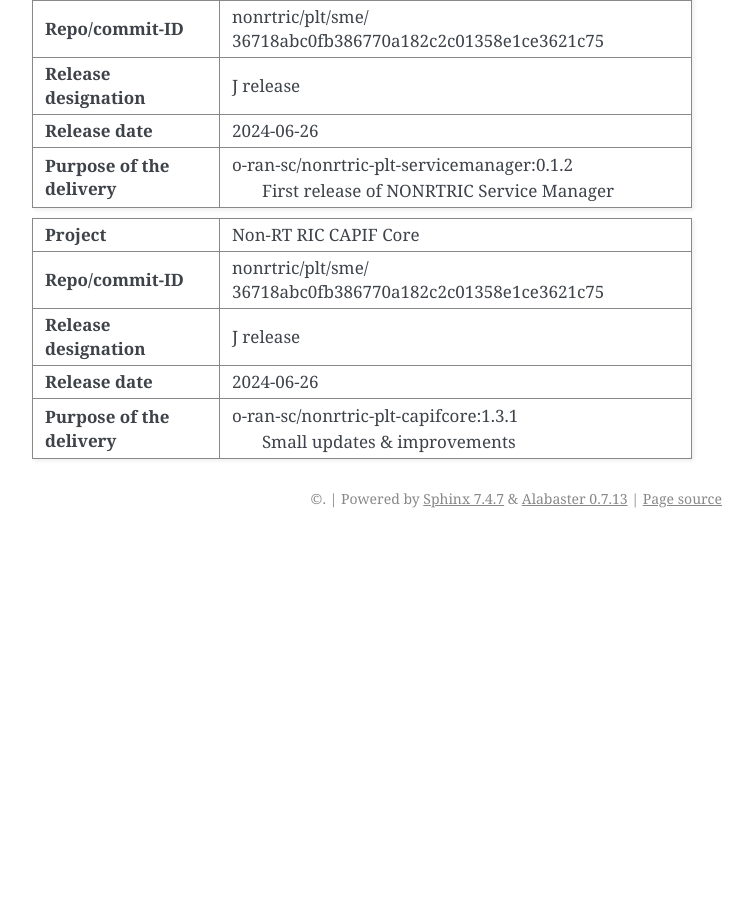
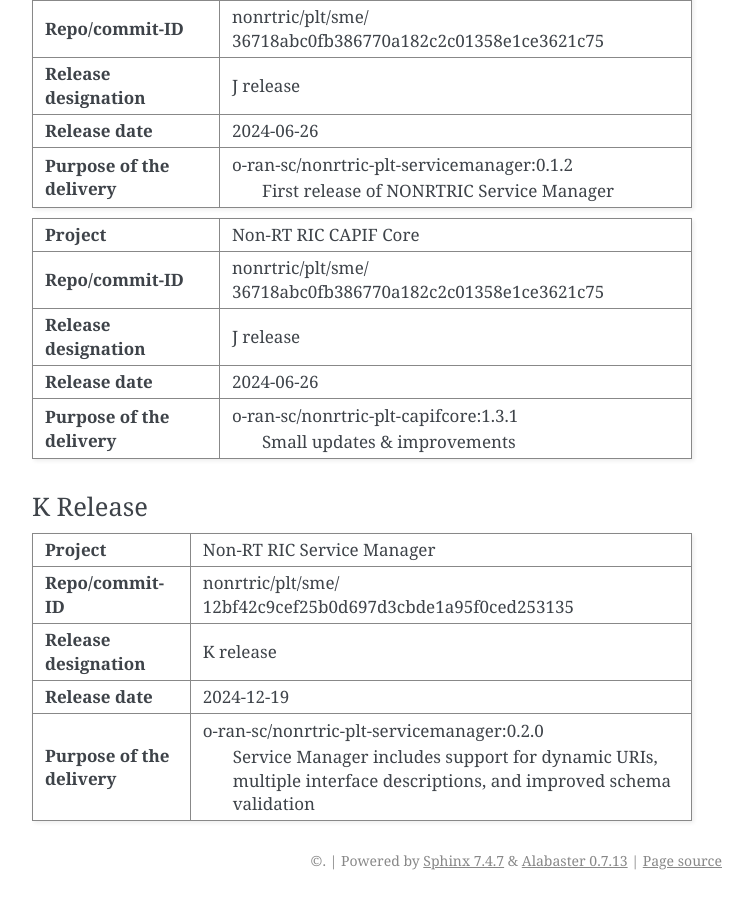
Before and after one commit to o-ran-sc/nonrtric-plt-sme, a Sphinx documentation site: the page built from docs/release-notes.rst, in a window 1280 px wide and 900 px high, scrolled down 2242 px. Shown: the whole window, without its empty margins (388-1141 px from the left). Built offline with Sphinx 7.4.7, drawn with Linux system fonts in a browser that asks for light colours; before the commit the page ends 2780 px from its top, so only the background shows below that; some of the changed text lies outside the part shown.

Commit message:
Release K - Update release notes
Issue-ID: NONRTRIC-1041
Change-Id: Iefc5e319f02b49f2cde3edbb43f529edad388165
Signed-off-by: JohnKeeney <john.keeney@est.tech>

```diff
--- a/docs/release-notes.rst
+++ b/docs/release-notes.rst
@@ -21,8 +21,8 @@
 |            |          |                  | Initial version of Service Manager   |
 |            |          |                  |                                      |
 +------------+----------+------------------+--------------------------------------+
-| TBA        | TBA      |  Denis G Noonan  | Service Manager includes support for |
-|            |          |                  | dynamic URIs, multiple interface     |
+| 2024-12-19 | 0.2.0    |  Denis G Noonan  | Service Manager includes support for |
+|            |          |  John Keeney     | dynamic URIs, multiple interface     |
 |            |          |                  | descriptions, and improved schema    |
 |            |          |                  | validation.                          |
 +------------+----------+------------------+--------------------------------------+
@@ -175,3 +175,27 @@
 |                             |    Small updates & improvements                   |
 |                             |                                                   |
 +-----------------------------+---------------------------------------------------+
+
+
+K Release
+---------
++-----------------------------+---------------------------------------------------+
+| **Project**                 | Non-RT RIC Service Manager                        |
+|                             |                                                   |
++-----------------------------+---------------------------------------------------+
+| **Repo/commit-ID**          | nonrtric/plt/sme/                                 |
+|                             | 12bf42c9cef25b0d697d3cbde1a95f0ced253135          |
+|                             |                                                   |
++-----------------------------+---------------------------------------------------+
+| **Release designation**     | K release                                         |
+|                             |                                                   |
++-----------------------------+---------------------------------------------------+
+| **Release date**            | 2024-12-19                                        |
+|                             |                                                   |
++-----------------------------+---------------------------------------------------+
+| **Purpose of the delivery** | o-ran-sc/nonrtric-plt-servicemanager:0.2.0        |
+|                             |     Service Manager includes support for          |
+|                             |     dynamic URIs, multiple interface              |
+|                             |     descriptions, and improved schema validation  |
+|                             |                                                   |
++-----------------------------+---------------------------------------------------+
```
